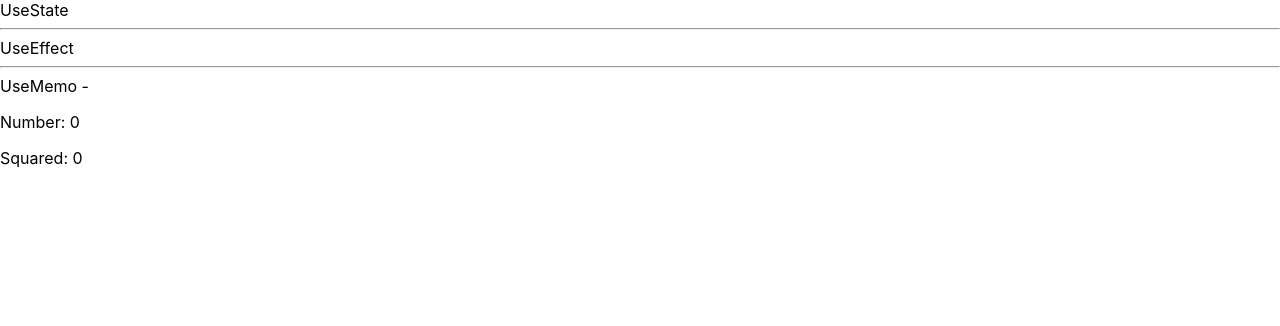
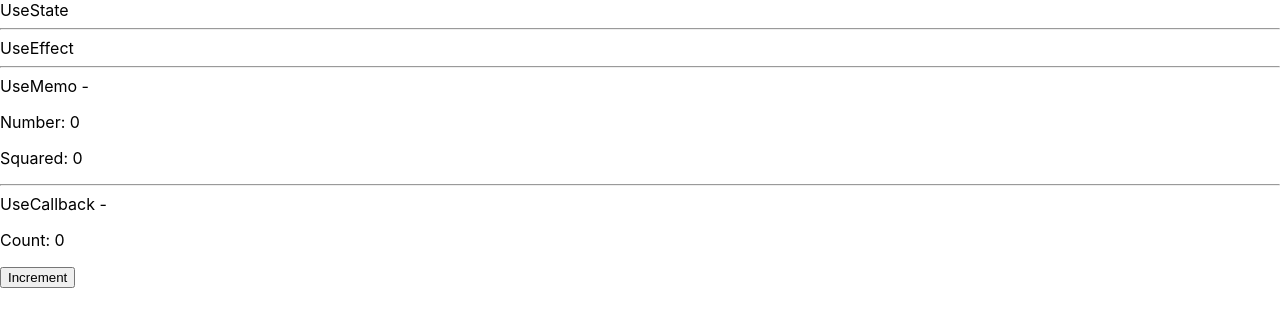
Before and after one commit to amankushwaha577/ReactShell, a React (Create React App) app in the folder 101.Hooks/: page / in a window 1280 px wide. Shown: the top 326 px of the page. Built offline with nearby package versions, Linux system fonts and the light colour scheme.

Commit message:
UseCallback

```diff
--- a/101.Hooks/src/App.js
+++ b/101.Hooks/src/App.js
@@ -1,6 +1,7 @@
 import UseState from './Components/1.UseState/UseState';
 import UseEffect from './Components/2.UseEffect/UseEffect';
 import UseMemo from './Components/3.UseMemo/UseMemo';
+import UseCallback from './Components/4.UseCallback/UseCallback';
 
 function App() {
   return (
@@ -8,6 +9,7 @@ function App() {
       <UseState/>
       <UseEffect/>
       <UseMemo/>
+      <UseCallback/>
     </div>
   );
 }
--- a/101.Hooks/src/Components/3.UseMemo/UseMemo.js
+++ b/101.Hooks/src/Components/3.UseMemo/UseMemo.js
@@ -16,6 +16,7 @@ const UseMemo = () => {
             <hr/> UseMemo -
             <p>Number: {number}</p>
             <p>Squared: {squaredNumber}</p>
+            <hr/>
         </div>
     );
 }
--- /dev/null
+++ b/101.Hooks/src/Components/4.UseCallback/UseCallback.js
@@ -0,0 +1,27 @@
+import React, { useState, useCallback } from 'react';
+
+function UseCallback() {
+    const [count, setCount] = useState(0);
+
+    // Memoize the increment function to avoid re-creating it on each render
+    const increment = useCallback(() => {
+        setCount(prevCount => prevCount + 1);
+    }, []);
+
+    return (
+        <div>
+            UseCallback -
+            <p>Count: {count}</p>
+            <ChildComponent increment={increment} />
+        </div>
+    );
+}
+
+export default UseCallback;
+
+function ChildComponent({ increment }) {
+    console.log('Child component rendered');
+    return <>
+        <button onClick={increment}>Increment</button>
+    </>;
+}
```
